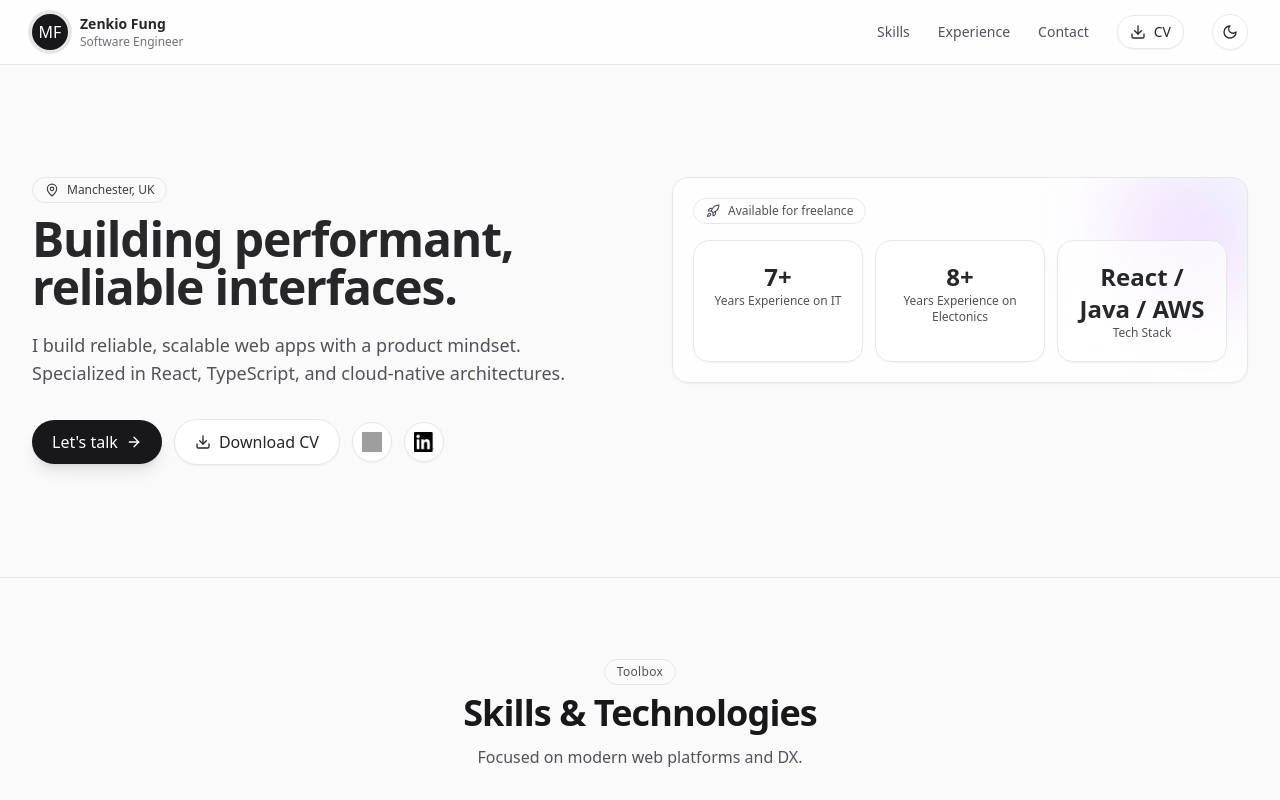
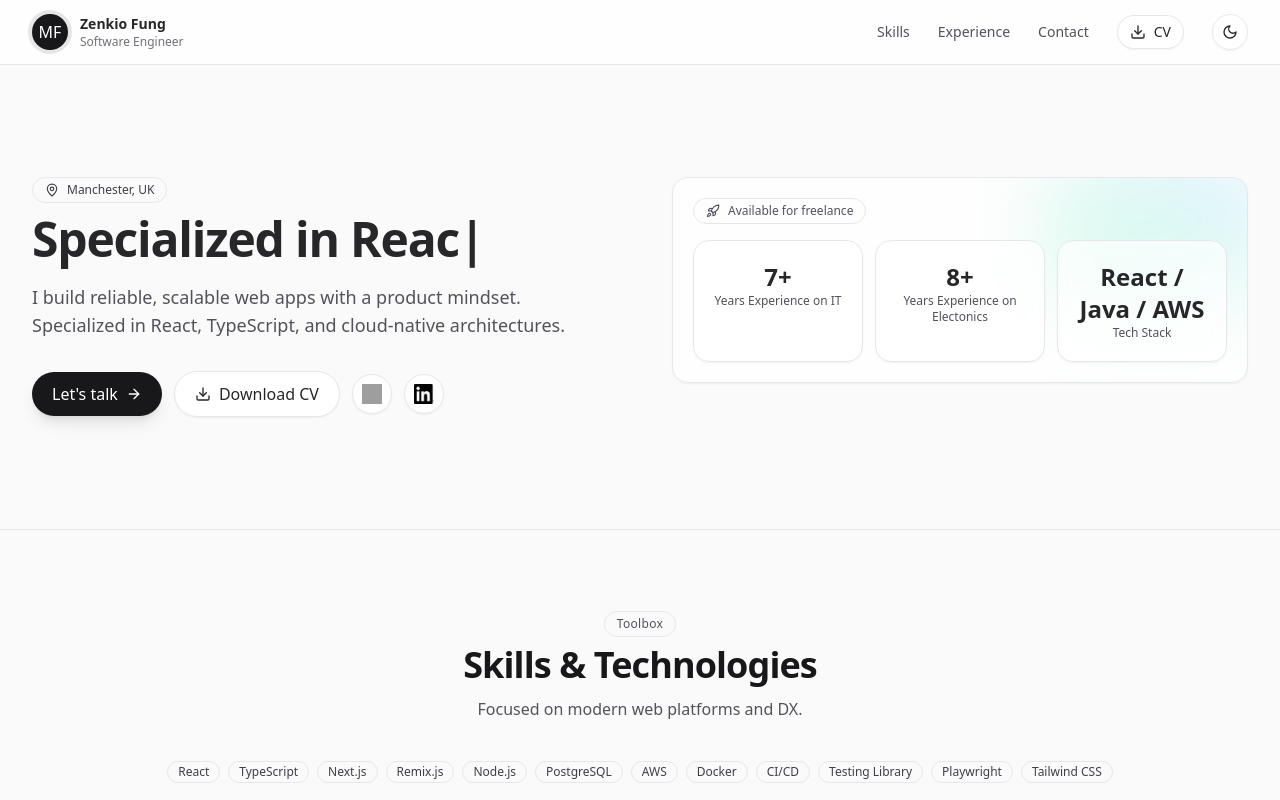
Before and after one commit to zenkio/zenkio.github.io, a React (Vite) app: page / in a window 1280 px wide. Shown: the top 800 px of the page. Built offline with nearby package versions, Linux system fonts and the light colour scheme; grey boxes are pictures that could not be loaded.

Commit message:
add typing effect

```diff
--- a/src/App.tsx
+++ b/src/App.tsx
@@ -16,6 +16,7 @@ import {
 } from "lucide-react";
 import { GitHub, LinkedIn } from './component/icon';
 import { useTheme, ThemeProvider } from "./component/theme";
+import { useEffect, useRef, useState } from "react";
 
 type ChildrenProps = PropsWithChildren<{}>;
 
@@ -215,6 +216,80 @@ const PlaceholderImage = () => (
   </div>
 );
 
+// Theme gradient options and component moved to top-level scope
+const themeGradients = [
+  // Light blue/purple/cyan
+  "from-indigo-400/30 via-fuchsia-400/20 to-cyan-300/30 dark:from-indigo-600/30 dark:via-fuchsia-600/20 dark:to-cyan-500/30",
+  // Orange/pink/yellow
+  "from-orange-300/30 via-pink-300/20 to-yellow-200/30 dark:from-orange-500/30 dark:via-pink-500/20 dark:to-yellow-400/30",
+  // Green/teal/blue
+  "from-green-300/30 via-teal-300/20 to-blue-300/30 dark:from-green-500/30 dark:via-teal-500/20 dark:to-blue-500/30",
+];
+
+function getRandomGradient() {
+  // You can use a random or deterministic approach
+  return themeGradients[2]; // Or Math.floor(Math.random() * themeGradients.length)
+}
+
+const typeEffects = [
+  "Building performant, reliable interfaces.",
+  "Specialized in React, TypeScript, and AWS.",
+  "Delivering scalable web apps with a product mindset.",
+];
+
+function useTypeEffect(texts: string[], typingSpeed = 60, pause = 1200) {
+  const [display, setDisplay] = useState("");
+  const [index, setIndex] = useState(0);
+  const [subIndex, setSubIndex] = useState(0);
+  const [deleting, setDeleting] = useState(false);
+  const timeoutRef = useRef<NodeJS.Timeout>();
+
+  useEffect(() => {
+    if (timeoutRef.current) clearTimeout(timeoutRef.current);
+
+    if (!deleting && subIndex < texts[index].length) {
+      timeoutRef.current = setTimeout(() => {
+        setSubIndex((v) => v + 1);
+        setDisplay(texts[index].slice(0, subIndex + 1));
+      }, typingSpeed);
+    } else if (!deleting && subIndex === texts[index].length) {
+      timeoutRef.current = setTimeout(() => setDeleting(true), pause);
+    } else if (deleting && subIndex > 0) {
+      timeoutRef.current = setTimeout(() => {
+        setSubIndex((v) => v - 1);
+        setDisplay(texts[index].slice(0, subIndex - 1));
+      }, typingSpeed / 2);
+    } else if (deleting && subIndex === 0) {
+      setDeleting(false);
+      setIndex((v) => (v + 1) % texts.length);
+    }
+
+    return () => clearTimeout(timeoutRef.current);
+  }, [texts, index, subIndex, deleting, typingSpeed, pause]);
+
+  return display;
+}
+
+const TypeEffect = () => {
+  const text = useTypeEffect(typeEffects);
+  return (
+    <span>
+      {text}
+      <span className="animate-pulse">|</span>
+    </span>
+  );
+};
+
+const ThemeGradientBlob = () => {
+  const gradient = getRandomGradient();
+  return (
+    <div
+      className={`absolute -right-8 -top-8 h-40 w-60 rounded-full bg-gradient-to-tr blur-2xl ${gradient}`}
+      aria-hidden
+    />
+  );
+};
+
 function AppContent() {
   return (
     <main className="min-h-screen scroll-smooth bg-zinc-50 text-zinc-800 antialiased dark:bg-zinc-950 dark:text-zinc-100">
@@ -256,7 +331,7 @@ function AppContent() {
                   <MapPin className="h-3.5 w-3.5" /> {profile.location}
                 </p>
                 <h1 className="text-4xl font-semibold leading-tight tracking-tight sm:text-5xl">
-                  Building performant, reliable interfaces.
+                      <TypeEffect />
                 </h1>
                 <p className="mt-5 max-w-xl text-lg text-zinc-600 dark:text-zinc-300">
                   {profile.summary}
@@ -293,7 +368,8 @@ function AppContent() {
             </FadeIn>
             <FadeIn delay={0.1}>
               <Card className="relative overflow-hidden">
-                <div className="absolute -right-8 -top-8 h-40 w-40 rounded-full bg-gradient-to-tr from-indigo-400/30 via-fuchsia-400/20 to-cyan-300/30 blur-2xl dark:from-indigo-600/30 dark:via-fuchsia-600/20 dark:to-cyan-500/30" />
+                {/* Theme gradient blob */}
+                <ThemeGradientBlob />
                 <div className="relative">
                   <div className="mb-4 inline-flex items-center gap-2 rounded-full border px-3 py-1 text-xs text-zinc-600 dark:text-zinc-300">
                     <Rocket className="h-3.5 w-3.5" /> Available for freelance
```
